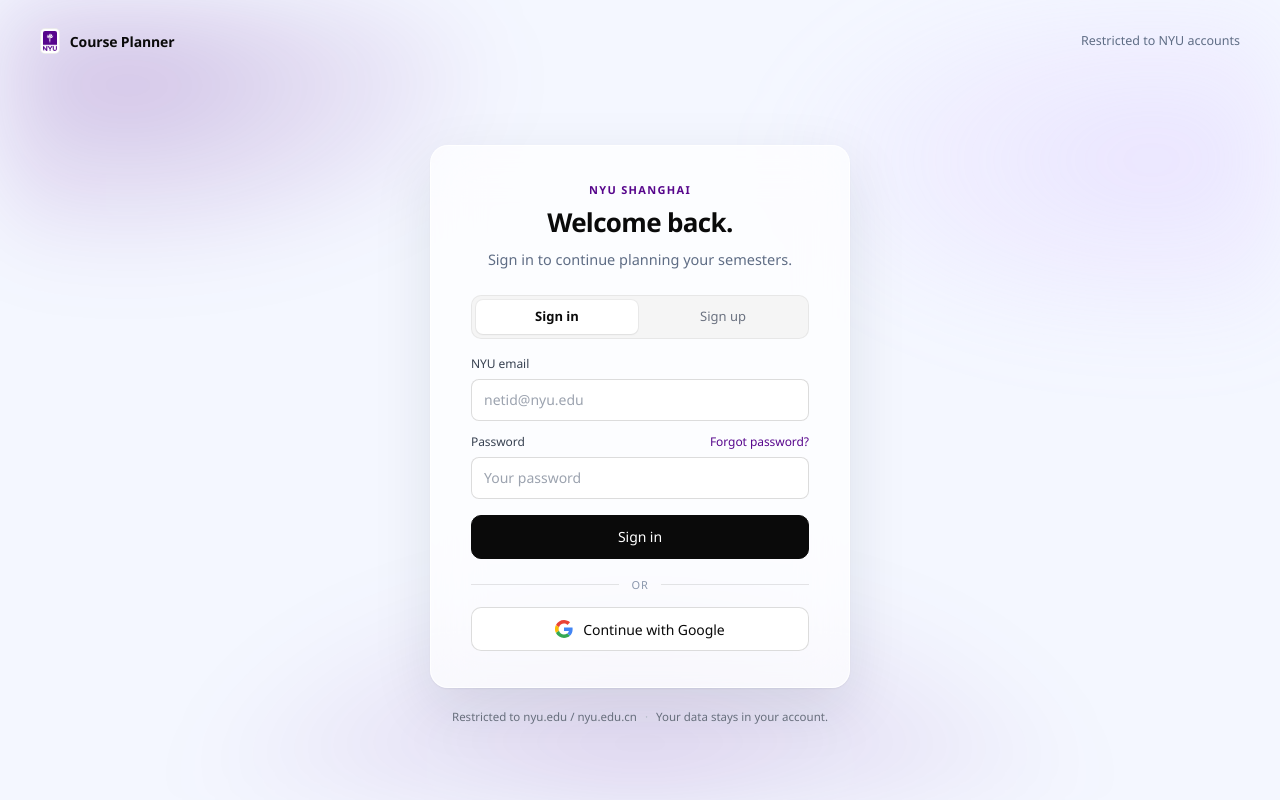
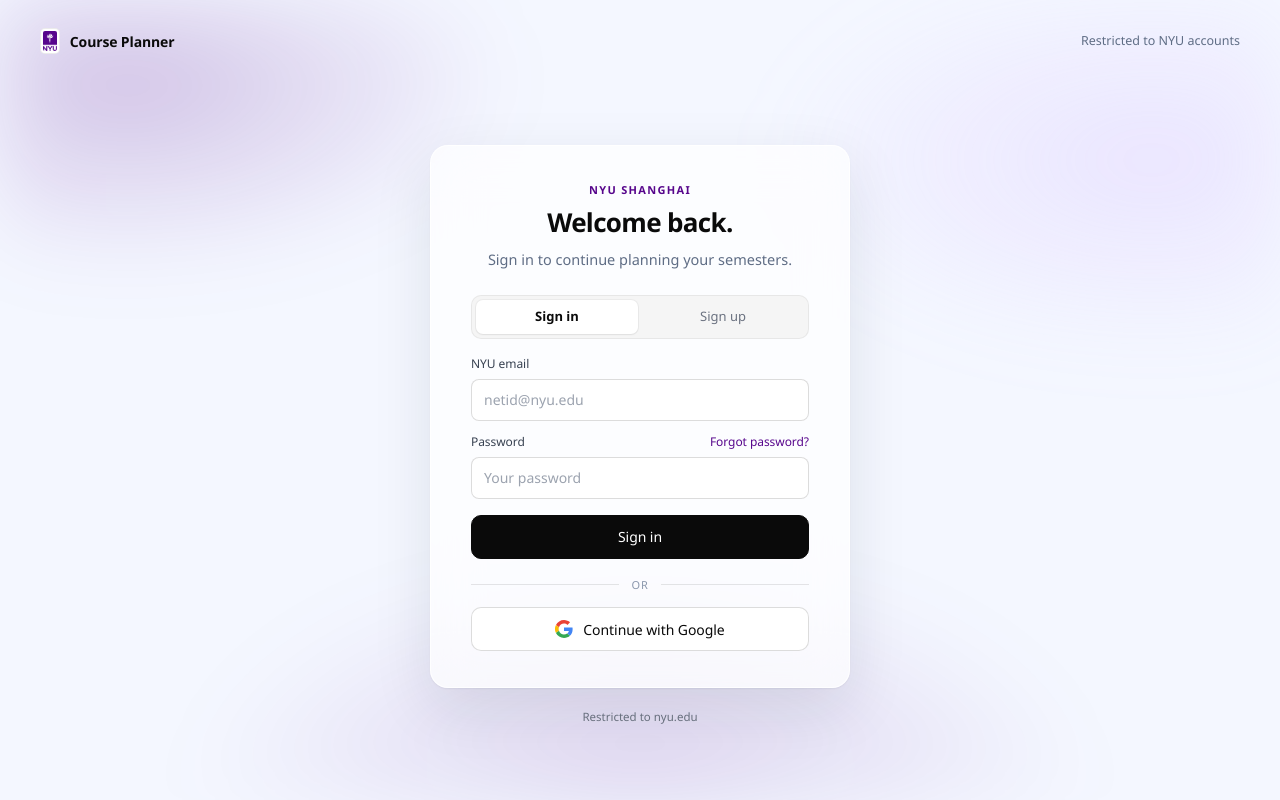
Before and after one commit to adumannn/nyushcourseplan, a React (Vite) app: page / in a window 1280 px wide. Built offline with nearby package versions, Linux system fonts and the light colour scheme; no server answers.

Commit message:
chore: auth gate

```diff
--- a/src/components/AuthGate.jsx
+++ b/src/components/AuthGate.jsx
@@ -253,9 +253,7 @@
         </section>
 
         <footer className="auth-footer">
-          <span>Restricted to nyu.edu / nyu.edu.cn</span>
-          <span className="auth-footer-dot" aria-hidden="true">&middot;</span>
-          <span>Your data stays in your account.</span>
+          <span>Restricted to nyu.edu</span>
         </footer>
       </main>
     </div>
```
